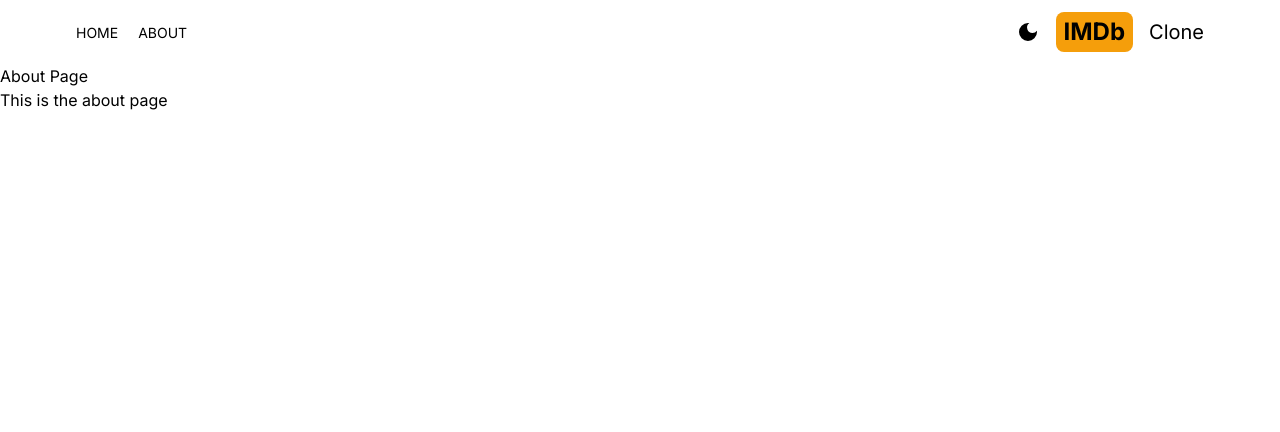
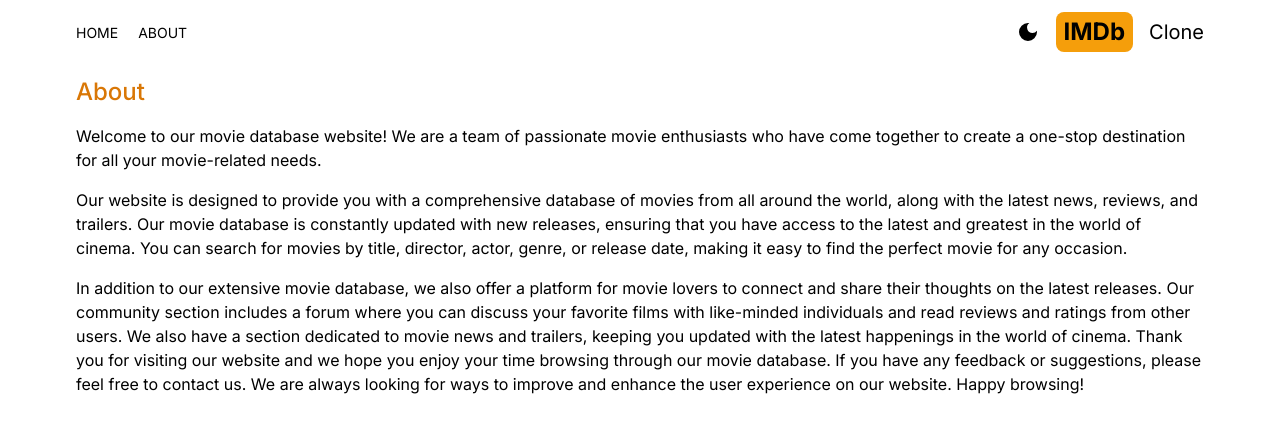
Before and after one commit to adhikariaashish/movieworld, a Next.js app: page /about in a window 1280 px wide. Shown: the top 432 px of the page. Built offline with nearby package versions, Linux system fonts and the light colour scheme.

Commit message:
Update About page content

```diff
--- a/src/app/about/page.jsx
+++ b/src/app/about/page.jsx
@@ -2,10 +2,38 @@
 
 const Aboutpage = () => {
   return (
-    <div>
-      <h1>About Page</h1>
+    <div className="max-w-6xl mx-auto p-3 space-y-4">
+      <h1 className="text-2xl font-medium text-amber-600">About</h1>
 
-      <p> This is the about page</p>
+      <p>
+        Welcome to our movie database website! We are a team of passionate movie
+        enthusiasts who have come together to create a one-stop destination for
+        all your movie-related needs.
+      </p>
+
+      <p>
+        Our website is designed to provide you with a comprehensive database of
+        movies from all around the world, along with the latest news, reviews,
+        and trailers. Our movie database is constantly updated with new
+        releases, ensuring that you have access to the latest and greatest in
+        the world of cinema. You can search for movies by title, director,
+        actor, genre, or release date, making it easy to find the perfect movie
+        for any occasion.
+      </p>
+
+      <p>
+        In addition to our extensive movie database, we also offer a platform
+        for movie lovers to connect and share their thoughts on the latest
+        releases. Our community section includes a forum where you can discuss
+        your favorite films with like-minded individuals and read reviews and
+        ratings from other users. We also have a section dedicated to movie news
+        and trailers, keeping you updated with the latest happenings in the
+        world of cinema. Thank you for visiting our website and we hope you
+        enjoy your time browsing through our movie database. If you have any
+        feedback or suggestions, please feel free to contact us. We are always
+        looking for ways to improve and enhance the user experience on our
+        website. Happy browsing!
+      </p>
     </div>
   );
 };
```
